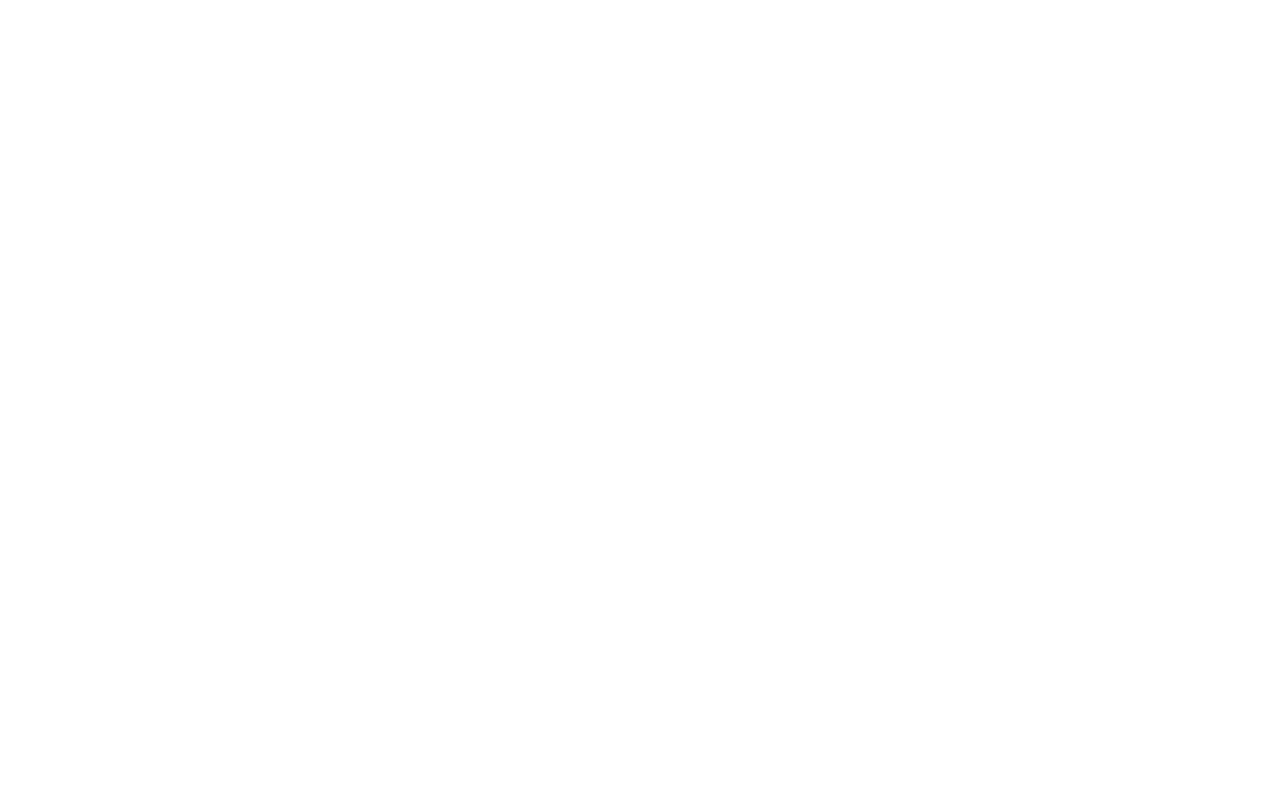
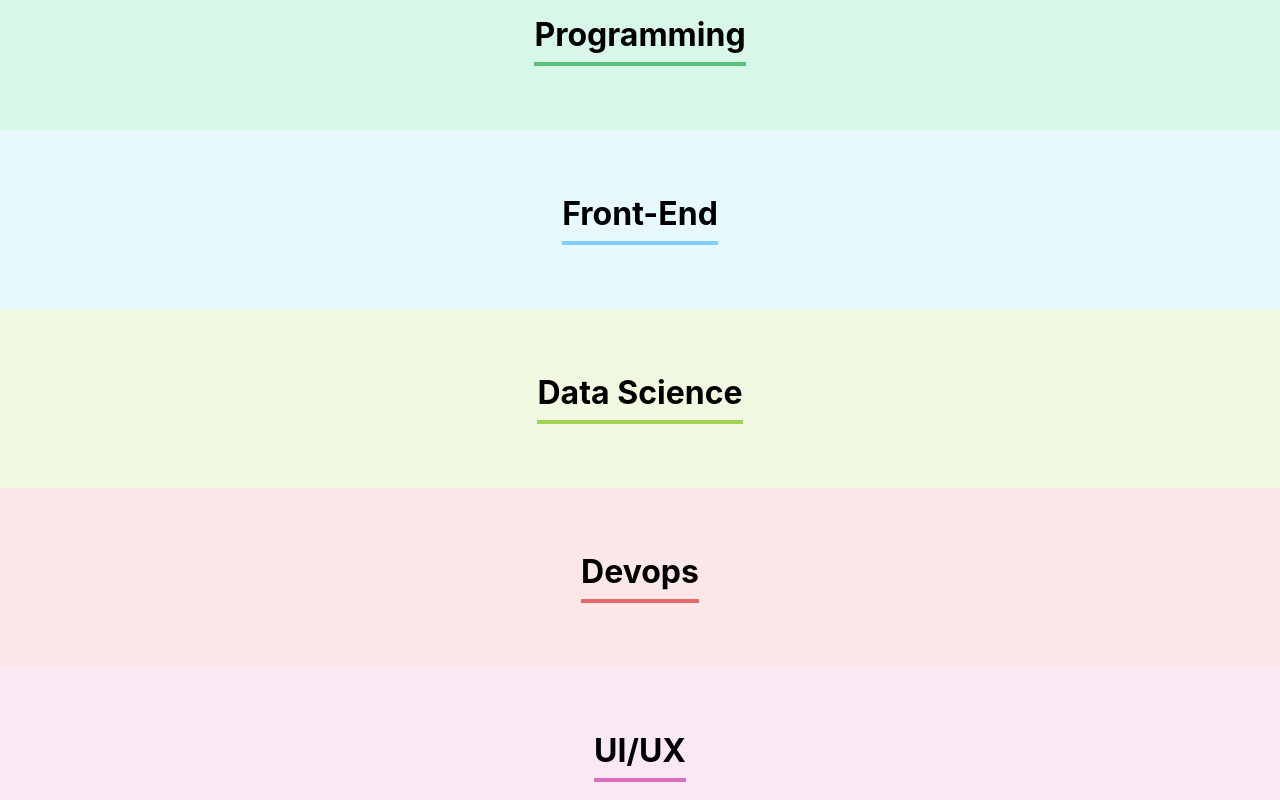
Before and after one commit to fabious054/organo, a React (Create React App) app: page / in a window 1280 px wide. Shown: the part 1520-2320 px from the top of the page. Before the commit the page ends 1471 px from the top, so only its background shows below. Built offline with nearby package versions, Linux system fonts and the light colour scheme.

Commit message:
creating squads

```diff
--- a/src/App.js
+++ b/src/App.js
@@ -1,17 +1,33 @@
 import Banner from './components/Banner';
 import Form from './components/Form';
+import Squad from './components/Squad';
 import { useState } from 'react';
 
 function App() {
 
-  const squads = ['Programmimg', 'Front-End', 'Data Science', 'Devops', 'UI/UX', 'Mobile', 'Innovation'];
+  const squads = [
+      {name:'Programming',principalColor:'#57C278',secondaryColor:'#D9F7E9'},
+      {name:'Front-End',principalColor:'#82CFFA',secondaryColor:'#E8F8FF'},
+      {name:'Data Science',principalColor:'#A6D157',secondaryColor:'#F0F8E2'},
+      {name:'Devops',principalColor:'#E06B69 ',secondaryColor:'#FDE7E8'},
+      {name:'UI/UX',principalColor:'#DB6EBF',secondaryColor:'#FAE9F5'},
+      {name:'Mobile',principalColor:'#FFBA05',secondaryColor:'#FFF5D9'},
+      {name:'Innovation',principalColor:'#FF8A29',secondaryColor:'#FFEEDF'}
+    ];
   const [teamMembers, setTeamMembers] = useState([]);
-  console.log(teamMembers);
 
   return (
     <div className="App">
       <Banner />
       <Form setMember={setTeamMembers} squads={squads} />
+     {squads.map((squad, index) => (
+       <Squad
+        key={index}
+        name={squad.name}
+        members={teamMembers}
+        principalColor={squad.principalColor}
+        secondaryColor={squad.secondaryColor} />
+     ))}
     </div>
   );
 }
--- a/src/components/Select/index.js
+++ b/src/components/Select/index.js
@@ -11,7 +11,7 @@
             <select required={required} value={value} onChange={handleChange}>
                 {items.length === 0 && <option>No items</option> }
                 {items.length !== 0 && <option>Select a option</option> }
-                {items.map((item,idx) => <option key={item}>{item}</option>)}
+                {items.map((item,idx) => <option key={item.name}>{item.name}</option>)}
             </select>
         </div>
     );
--- /dev/null
+++ b/src/components/Squad/Squad.css
@@ -0,0 +1,10 @@
+.squad{
+    text-align: center;
+    padding: 32px;
+}
+
+.squad h3{
+    font-size: 32px;
+    display: inline-block;
+    padding-bottom: 8px;
+}
--- /dev/null
+++ b/src/components/Squad/index.js
@@ -0,0 +1,11 @@
+import './Squad.css';
+
+const Squad = ({name, members,principalColor,secondaryColor}) => {
+    return (
+        <section style={{backgroundColor:secondaryColor}} className='squad'>
+            <h3 style={{borderBottom:`4px solid ${principalColor}`}}>{name}</h3>
+        </section>
+    );
+}
+
+export default Squad;
```
